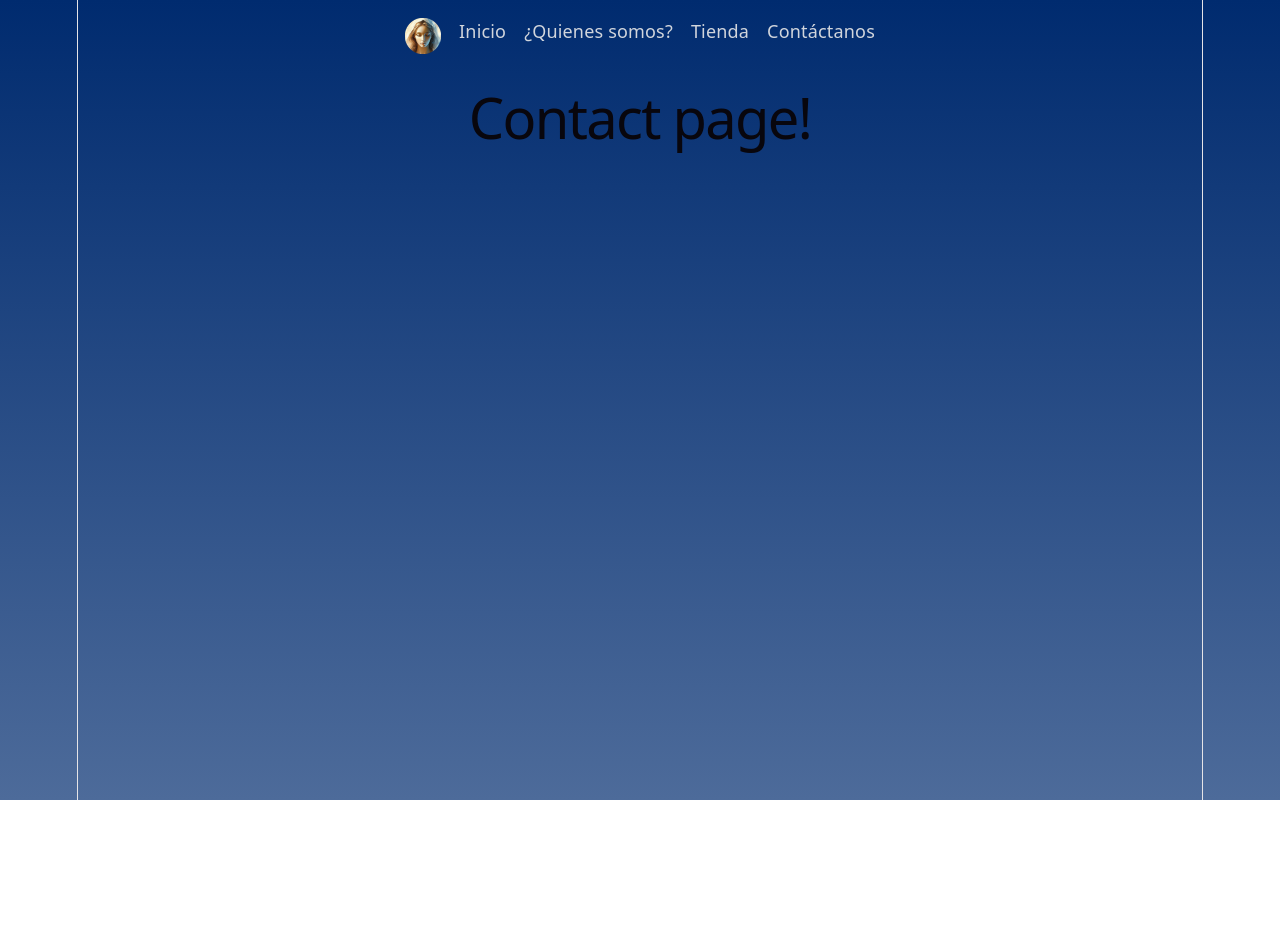
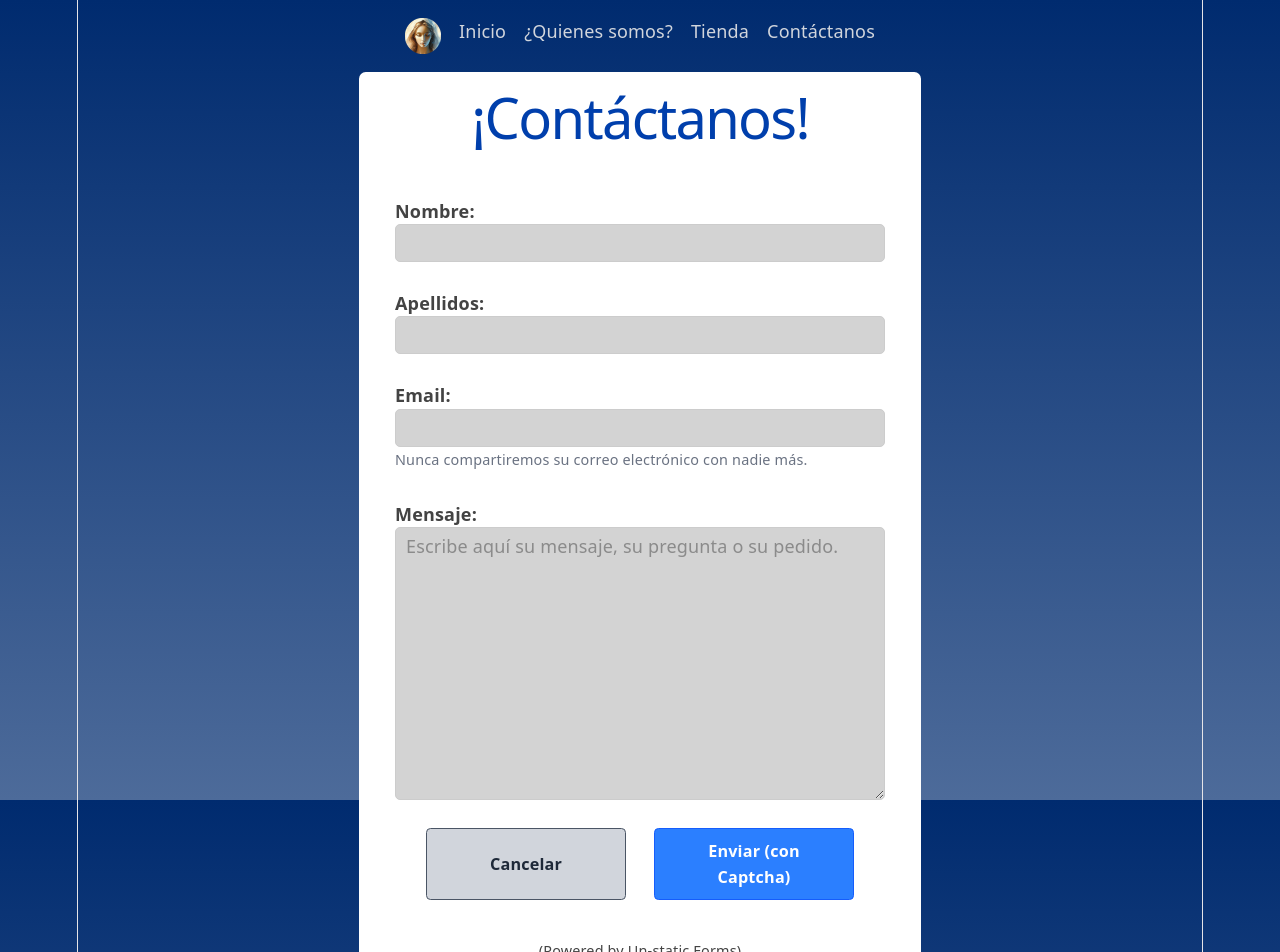
Before and after one commit to BrRoman/encasaconmaria-frontend, a React (Vite) app: page /encasaconmaria-frontend/contact in a window 1280 px wide. Shown: the top 952 px of the page. Before the commit the page ends 800 px from the top, so only its background shows below. Built offline with nearby package versions, Linux system fonts and the light colour scheme.

Commit message:
Contact page done.

```diff
--- a/src/App.css
+++ b/src/App.css
@@ -33,3 +33,39 @@
     background-color: white;
   }
 }
+
+#contact {
+  background-color: rgb(255, 255, 255);
+  color: rgb(67, 67, 67);
+
+  h1 {
+    color: var(--blue-light);
+  }
+
+  label {
+    font-weight: bold;
+  }
+
+  .form-group {
+    display: flex;
+    flex-direction: column;
+    align-items: start;
+    margin: 0 0 10px 0;
+    width: 100%;
+
+    input,
+    textarea {
+      border: 1px solid rgb(204, 204, 204);
+      border-radius: 5px;
+      background-color: lightgray;
+      padding: 5px 10px;
+      width: 100%;
+    }
+  }
+
+  button {
+    font-size: 0.9rem;
+    width: 200px;
+    margin: 0 5px;
+  }
+}
--- a/src/pages/Contact.jsx
+++ b/src/pages/Contact.jsx
@@ -1,10 +1,138 @@
+import { useState } from "react";
+import { useParams } from "react-router-dom";
 import Menu from "../components/Menu";
 
 export default function Contact() {
+  const [firstName, setFirstName] = useState("");
+  const [lastName, setLastName] = useState("");
+  const [email, setEmail] = useState("");
+  const [message, setMessage] = useState("");
+  let params = useParams();
+
+  const displayMessage = () => {
+    return (
+      params.status === "success" && (
+        <div id="mensaje">
+          <p>Su mensaje fue enviado con éxito.</p>
+          <p>¡Gracias!</p>
+          <p>Nos pondremos en contacto con Usted lo antes posible.</p>
+        </div>
+      )
+    );
+  };
+
+  const handleReset = () => {
+    setFirstName("");
+    setLastName("");
+    setEmail("");
+    setMessage("");
+  };
+
   return (
     <>
       <Menu />
-      <h1>Contact page!</h1>
+
+      <div
+        id="contact"
+        className="w-full md:w-2/3 lg:w-1/2 mx-auto rounded-md mb-8"
+      >
+        <h1>¡Contáctanos!</h1>
+
+        {displayMessage()}
+
+        <form
+          method="post"
+          action="https://forms.un-static.com/forms/539fb9910b700b58d2a033a92ac3723d73fe553e"
+          className="flex flex-col items-start gap-4 p-8"
+        >
+          {/* Nombre */}
+          <div className="form-group">
+            <label htmlFor="firstname">Nombre:</label>
+            <input
+              type="text"
+              name="firstname"
+              id="firstname"
+              value={firstName}
+              onChange={(e) => setFirstName(e.target.value)}
+              required
+            />
+          </div>
+
+          {/* Apellidos */}
+          <div className="form-group">
+            <label htmlFor="lastname">Apellidos:</label>
+            <input
+              type="text"
+              name="lastname"
+              id="lastname"
+              value={lastName}
+              onChange={(e) => setLastName(e.target.value)}
+              required
+            />
+          </div>
+
+          {/* Email */}
+          <div className="form-group">
+            <label htmlFor="email">Email:</label>
+            <input
+              type="email"
+              name="email"
+              id="email"
+              value={email}
+              onChange={(e) => setEmail(e.target.value)}
+              required
+            />
+            <small className="text-gray-500">
+              Nunca compartiremos su correo electrónico con nadie más.
+            </small>
+          </div>
+
+          {/* Mensaje */}
+          <div className="form-group">
+            <label htmlFor="mensaje">Mensaje:</label>
+            <textarea
+              name="message"
+              id="message"
+              value={message}
+              onChange={(e) => setMessage(e.target.value)}
+              placeholder="Escribe aquí su mensaje, su pregunta o su pedido."
+              required
+              rows="10"
+            />
+          </div>
+
+          <div className="flex justify-center gap-4 w-full">
+            {/* Cancel */}
+            <button
+              type="reset"
+              value="reset"
+              onClick={() => handleReset()}
+              className="bg-gray-300 hover:bg-gray-400 text-gray-800 font-bold py-2 px-4 border border-gray-600 rounded"
+            >
+              Cancelar
+            </button>
+
+            {/* Submit */}
+            <button
+              type="submit"
+              value="Submit"
+              className="bg-blue-500 hover:bg-blue-600 text-white font-bold py-2 px-4 border border-blue-600 rounded"
+            >
+              Enviar (con Captcha)
+            </button>
+          </div>
+        </form>
+
+        <div>
+          <small>
+            (Powered by{" "}
+            <a rel="nofollow" href="https://un-static.com/">
+              Un-static Forms
+            </a>
+            )
+          </small>
+        </div>
+      </div>
     </>
   );
 }
```
